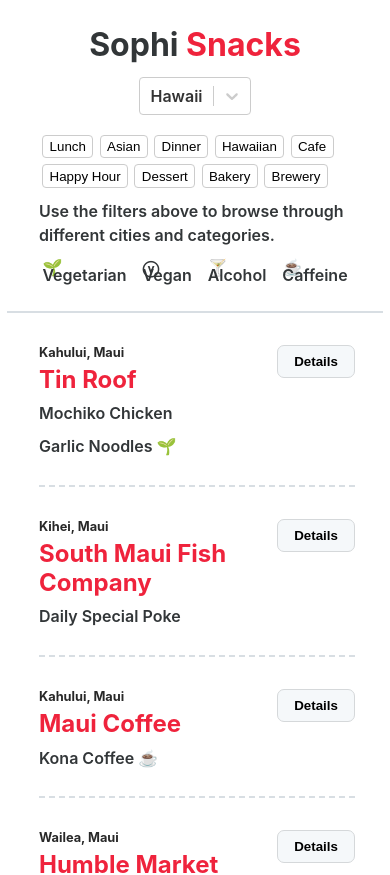
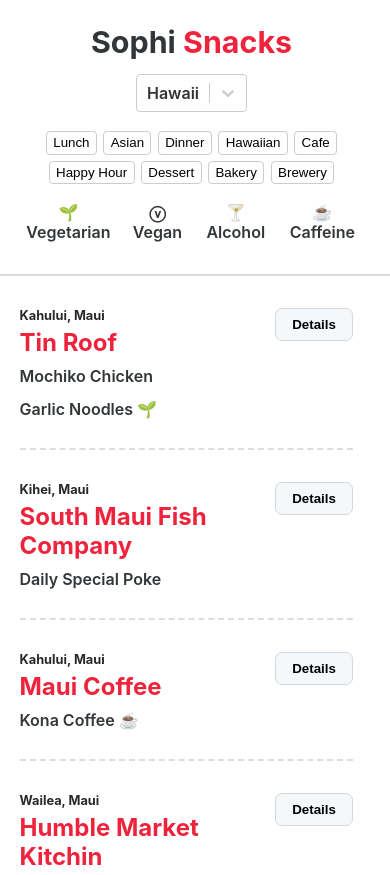
Before and after one commit to sophi-li/sophi-snacks, a React (Create React App) app: page / in a window 390 px wide. Shown: the top 875 px of the page. Built offline with nearby package versions, Linux system fonts and the light colour scheme.

Commit message:
fix mobile styles

```diff
--- a/src/App.module.css
+++ b/src/App.module.css
@@ -112,32 +112,37 @@
   }
 }
 
-@media only screen and (max-width: 768px) {
+@media only screen and (max-width: 700px) {
   .App {
     display: flex;
     flex-direction: column;
   }
+  .title {
+    font-size: 1.9rem;
+  }
 
   .blurbContainer {
     background-color: white;
-    width: 80%;
+    width: 90%;
     border-bottom: 2px solid var(--gray);
     border-right: none;
     position: sticky;
-    margin: 0 auto -3rem auto;
+    margin: 0 auto -3rem -1rem;
     padding-bottom: 1rem;
+    text-align: center;
   }
 
   .restaurantContainer {
-    width: 90%;
+    width: 95%;
   }
 
-  .description {
+  .description, .selectLabel {
     display: none;
   }
 
   .keyContainer {
     display: flex;
+    line-height: 1.2;
   }
 
   .keyItem {
```
